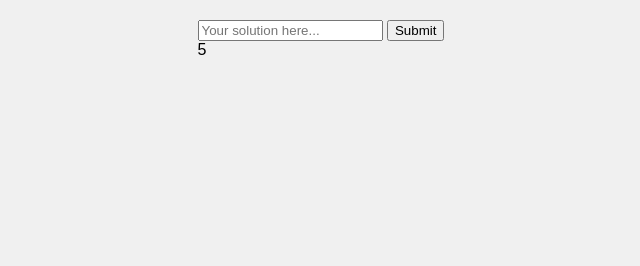
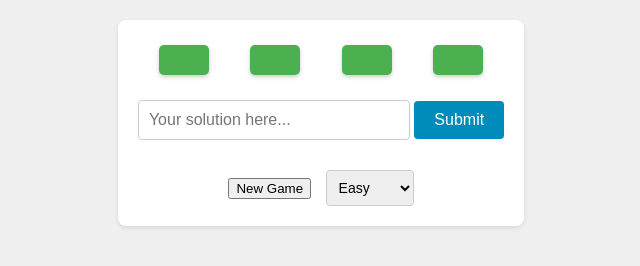
Before and after one commit to Kudalicious2025/Math24, a plain HTML site: page index.html in a window 1280 px wide. Shown: the whole page, without its empty margins (319-959 px from the left). Drawn offline with Linux system fonts and the light colour scheme.

Commit message:
Initialize variables

```diff
--- a/index.html
+++ b/index.html
@@ -16,10 +16,23 @@
         </div>
 <!-- Add input for users to ender calculations -->
         <input type="text" id="expression" placeholder="Your solution here...">
-        <!-- This button is for submission -->
+
         <button id="submit">Submit</button>
+        <!-- This line creates a clickable button with the text "Submit"
+        and assigns it the ID "submit" for later reference. -->
 
-        <div id="feedback">5</div>
+        <div id="feedback"></div>
+
+        <div id="controls">
+            <button id="new-game">New Game</button>
+            <select id="difficulty">
+                <option value="easy">Easy</option>
+                <option value="medium">Medium</option>
+                <option value="hard">Hard</option>
+            </select>
+        </div>
+
+
     </div>
 
 
--- a/style.css
+++ b/style.css
@@ -1,9 +1,159 @@
+
+/* General Styling */
 body {
+    /* Set the default font for the entire document */
     font-family: sans-serif;
+
+    /* Use flexbox to center content vertically */
     display: flex;
     flex-direction: column;
-    align-items: center;
+    align-items: center ;
+
+
+    /* Set a light gray background color */
     background-color: #f0f0f0;
+
+    /* Remove default margin and add some padding */
     margin: 0;
+
     padding: 20px;
+
 }
+
+
+
+#game-area {
+      /* Set the background color of the game area to white */
+    background-color: white;
+    /* Add 20 pixels of padding inside the game area */
+    padding: 20px;
+  /* Round the corners of the game area with an 8-pixel radius */
+    border-radius: 8px;
+/* Add a subtle shadow effect to give depth */
+    box-shadow: 0 2px 5px rgba(0, 0, 0, 0.1);
+    /* Center-align the content inside the game area */
+    text-align: center;
+}
+
+/* Numbers Display */
+#numbers {
+    /* Use flexbox to create a flexible container for child elements */
+    display: flex;
+    /* Distribute space evenly around flex items, pushing them apart */
+    justify-content: space-around;
+    /* Add 20 pixels of margin at the bottom of the numbers container */
+    margin-bottom: 20px;
+}
+
+.number {
+     /* Set the background color to a green shade */
+    background-color: #4CAF50;
+     /* Set the text color to white for contrast */
+    color: white;
+    /* Increase the font size for better visibility */
+    font-size: 24px;
+     /* Add padding to create space around the content */
+    padding: 15px 25px;
+     /* Round the corners of the element */
+    border-radius: 5px;
+    /* Add a small margin around the element */
+    margin: 5px;
+    /* Add a subtle shadow for depth */
+    box-shadow: 0 2px 4px rgba(0, 0, 0, 0.2); /* Subtle shadow for depth */
+}
+
+/* Input and Button */
+#expression {
+    /* Set a fixed width for the element */
+    width: 250px;
+    /* Add padding inside the element for spacing */
+    padding: 10px;
+     /* Add a light gray border around the element */
+    border: 1px solid #ccc;
+      /* Round the corners of the element */
+    border-radius: 4px;
+    /* Add space below the element */
+    margin-bottom: 10px;
+     /* Set the font size for the content */
+    font-size: 16px;
+}
+
+#submit {
+    /* Set the background color to a blue shade */
+    background-color: #008CBA;
+     /* Set the text color to white for contrast */
+    color: white;
+    /* Add padding inside the button for proper sizing */
+    padding: 10px 20px;
+    /* Remove the default button border */
+    border: none;
+     /* Round the corners of the button */
+    border-radius: 4px;
+    /* Change the cursor to a pointer when hovering over the button */
+    cursor: pointer;
+    /* Set the font size for the button text */
+    font-size: 16px;
+}
+
+
+#submit:hover {
+    /* Change the background color to a darker shade of blue when the button is hovered over */
+    background-color: #00668B;
+}
+
+
+/* Controls */
+#controls {
+    /* Add space above the element */
+    margin-top: 20px;
+}
+
+
+
+#difficulty {
+    /* Add padding inside the element for spacing */
+    padding: 8px;
+
+    /* Add a light gray border around the element */
+    border: 1px solid #ccc;
+
+    /* Round the corners of the element */
+    border-radius: 4px;
+
+    /* Add space to the left of the element */
+    margin-left: 10px;
+
+    /* Set the font size for the content */
+    font-size: 14px;
+}
+
+
+/* Score Display */
+#score {
+    /* Add space above the element */
+    margin-top: 20px;
+
+    /* Center-align the text content within the element */
+    text-align: center;
+}
+
+
+/* Feedback */
+
+#feedback {
+    /* Add space above the element */
+    margin-top: 10px;
+
+    /* Set the font size for the feedback text */
+    font-size: 18px;
+}
+
+.correct {
+    /* Set the text color to green for correct answers */
+    color: green;
+}
+
+.incorrect {
+    /* Set the text color to red for incorrect answers */
+    color: red;
+}
```
Also changed, not shown: script.js (+49 -0 lines), 1 other file.
